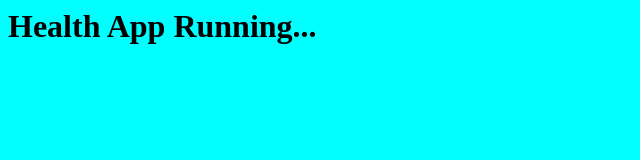
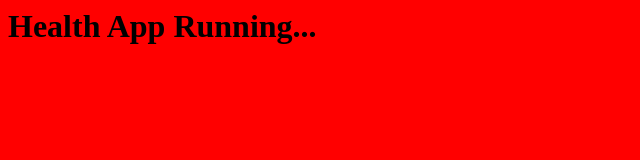
Before and after one commit to zen-tech-training/test2-repo, a plain HTML site: page index.html in a window 1280 px wide. Shown: the whole page, without its empty margins (0-640 px from the left). Drawn offline with Linux system fonts and the light colour scheme.

Commit message:
Update index.html

```diff
--- a/index.html
+++ b/index.html
@@ -1,3 +1,3 @@
-<body bgcolor="cyan">
+<body bgcolor="red">
 	<h1>Health App Running...</h1>
 </body>
```
